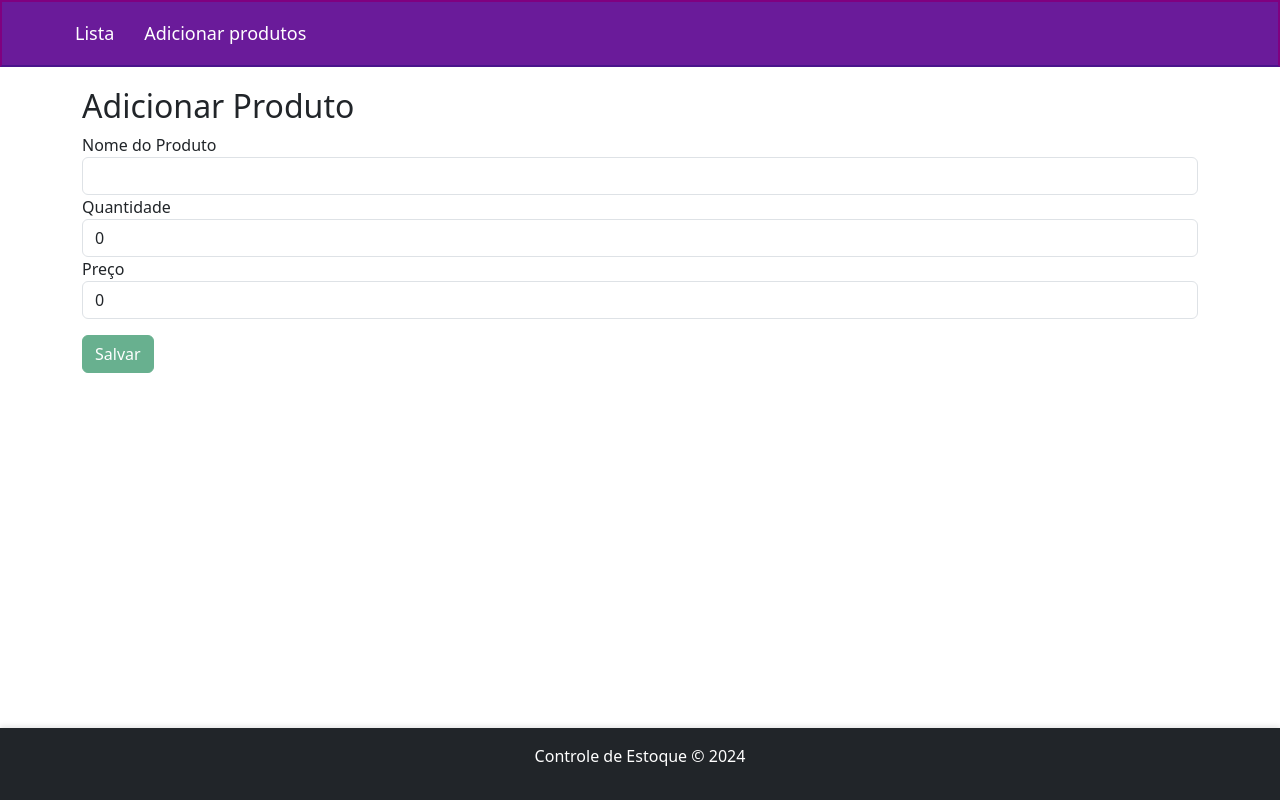
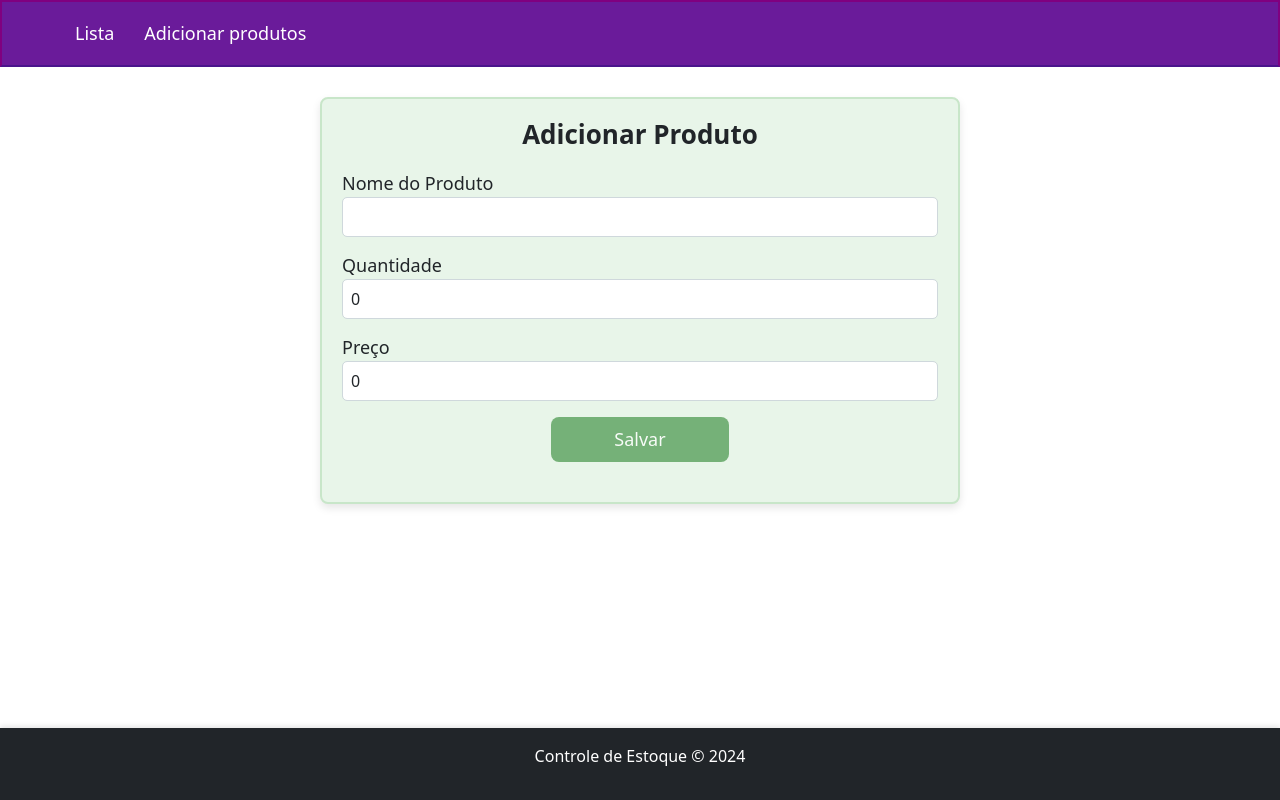
Before and after one commit to PriscilaDamaceno/starttech, an Angular app: page /produtos-form in a window 1280 px wide. Built offline with nearby package versions, Linux system fonts and the light colour scheme.

Commit message:
estilização formulário

```diff
--- a/src/app/produtos-form/produtos-form.component.css
+++ b/src/app/produtos-form/produtos-form.component.css
@@ -0,0 +1,70 @@
+/* Centraliza o contêiner do formulário */
+.container-form {
+    background-color: #e8f5e9; /* Cor de fundo */
+    border: 2px solid #c8e6c9; /* Borda ao redor do formulário */
+    border-radius: 8px; /* Borda arredondada */
+    padding: 20px;
+    margin: 30px auto; /* Centraliza o contêiner na tela */
+    width: 50%; /* Largura ajustada */
+    box-shadow: 0 4px 8px rgba(0, 0, 0, 0.1); /* Sombra suave */
+  }
+
+  /* Ajuste do título */
+  .container-form h2 {
+    text-align: center;
+    font-size: 26px;
+    font-weight: 600;
+    margin-bottom: 20px;
+  }
+
+  /* Estilo para os campos do formulário */
+  .container-form .form-group {
+    margin-bottom: 15px;
+  }
+
+  .container-form .form-group label {
+    font-size: 18px;
+    font-weight: 500;
+  }
+
+  .container-form .form-group input {
+    height: 40px;
+    font-size: 16px;
+    border-radius: 5px;
+    border: 1px solid #cfd8dc; /* Cor da borda dos inputs */
+    padding: 8px;
+  }
+
+  /* Botão de Salvar */
+  .container-form .btn {
+    display: block;
+    width: 30%;
+    height: 45px;
+    margin: 20px auto; /* Centraliza o botão */
+    font-size: 18px;
+    background-color: #388e3c; /* Cor do botão */
+    color: white;
+    border: none;
+    border-radius: 8px;
+  }
+
+  .container-form .btn:hover {
+    background-color: #2e7d32; /* Cor ao passar o mouse */
+  }
+
+.form-group {
+    margin-bottom: 15px;
+  }
+
+  .container-form .form-group label {
+    font-size: 18px;
+    font-weight: 500;
+  }
+
+  .container-form .form-group input {
+    height: 40px;
+    font-size: 16px;
+    border-radius: 5px;
+    border: 1px solid #cfd8dc; /* Cor da borda dos inputs */
+    padding: 8px;
+  }
--- a/src/app/produtos-form/produtos-form.component.html
+++ b/src/app/produtos-form/produtos-form.component.html
@@ -1,4 +1,4 @@
-<div class="container">
+<div class="container container-form">
     <h2>{{ produto.id ? 'Editar Produto' : 'Adicionar Produto' }}</h2>
     <form (ngSubmit)="salvarProduto()" #produtoForm="ngForm">
       <div class="form-group">
--- a/src/styles.css
+++ b/src/styles.css
@@ -3,6 +3,7 @@ body, html {
     padding: 0;
     height: 100%;
     font-family: 'Gotham';
+    background-color: #eaefb3; /* Cor de fundo clara */
   }
 
   .container {
```
